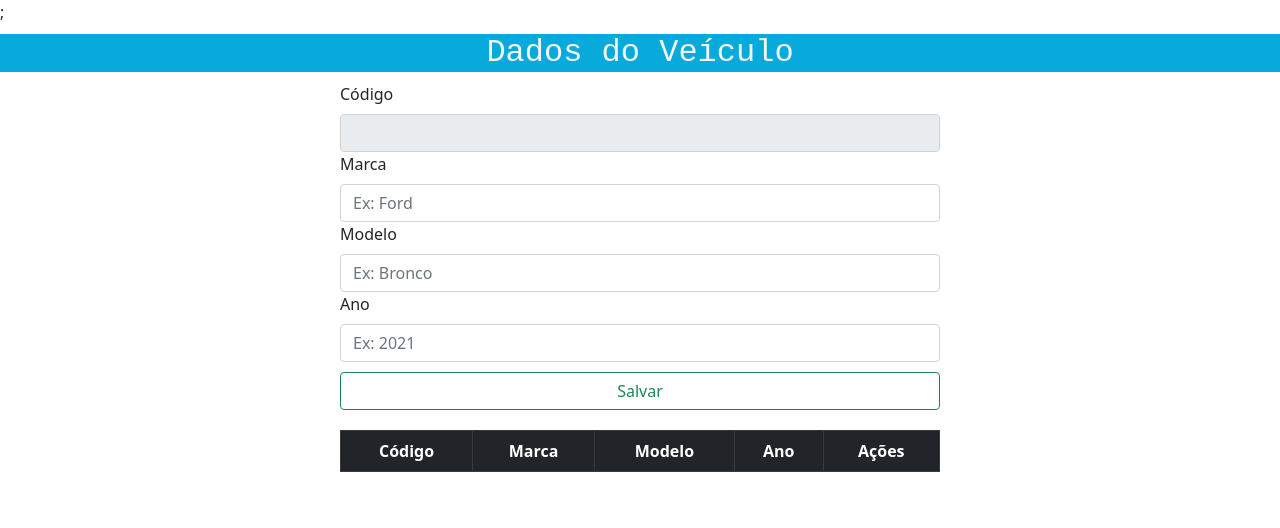
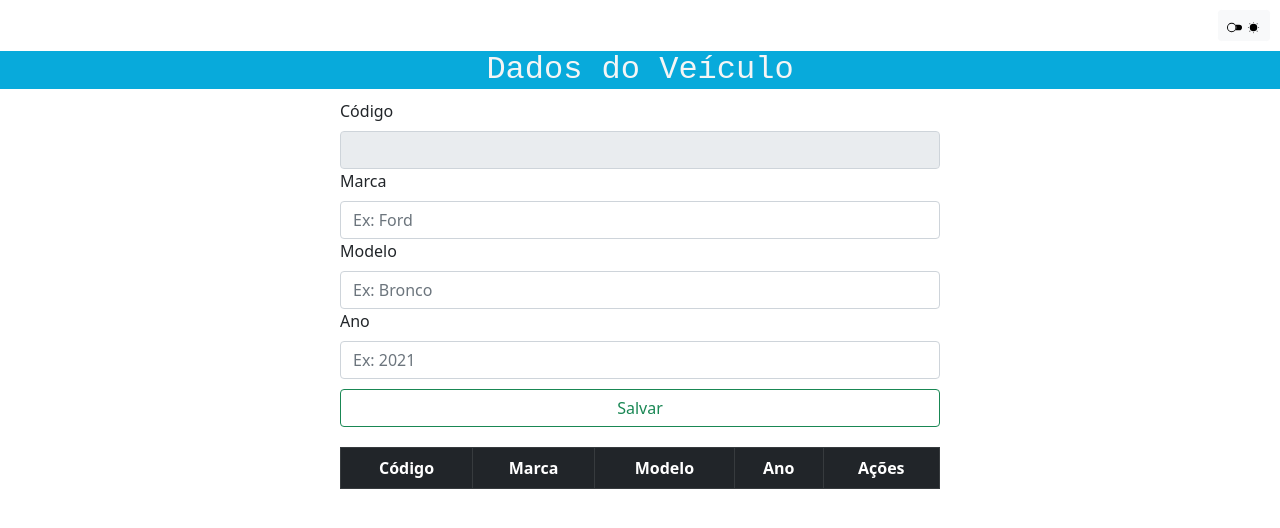
Before and after one commit to Diego-Girao/CRUD-VEHICLES, a website: page public/index.html in a window 1280 px wide. Drawn offline with nearby package versions, Linux system fonts and the light colour scheme; some packages are replaced by stand-ins of ours; no server answers; a script that the page names is missing.

Commit message:
Implementando Dark Mode 😎

```diff
--- a/public/index.html
+++ b/public/index.html
@@ -5,17 +5,22 @@
     <meta charset="UTF-8">
     <meta http-equiv="X-UA-Compatible" content="IE=edge">
     <meta name="viewport" content="width=device-width, initial-scale=1.0">
-    <link rel="shortcut icon" href="/image/favicon.png" type="image/png" />;
+    <link rel="shortcut icon" href="/image/favicon.png" type="image/png" />
 
     <!-- bootstrap-css -->
     <link href="https://cdn.jsdelivr.net/npm/bootstrap@5.0.0-beta3/dist/css/bootstrap.min.css" rel="stylesheet"
         integrity="sha384-eOJMYsd53ii+scO/bJGFsiCZc+5NDVN2yr8+0RDqr0Ql0h+rP48ckxlpbzKgwra6" crossorigin="anonymous">
 
-        <script src="https://cdn.jsdelivr.net/npm/sweetalert2@10"></script>
+    <script src="https://cdn.jsdelivr.net/npm/sweetalert2@10"></script>
 
     <title>::: Cadastro de Veículos :::</title>
 
     <style>
+        .dark-mode {
+            background-color: black;
+            color: white;
+        }
+
         .form-veiculos {
             width: 600px;
             margin: 10px auto;
@@ -41,6 +46,16 @@
             margin: 10px auto;
         }
 
+        .btn-tema{
+            text-align: right;
+            margin-right: 10px;
+        }
+        #btnModoEscuro {
+            width: auto;
+            margin: 10px auto;
+            margin-bottom: 0%;
+        }
+
         h2 {
             font-family: monospace;
             background-color: rgb(8, 170, 219);
@@ -53,6 +68,25 @@
 </head>
 
 <body>
+    <div class="btn-tema">
+        <button type="button" class="btn btn-light btn-sm" id="btnModoEscuro" onclick="myFunction()">
+           <!-- icon bi-toggle2-off  -->
+            <svg xmlns="http://www.w3.org/2000/svg" width="15" height="15" fill="currentColor" class="bi bi-toggle2-off" viewBox="0 0 16 16">
+                <path d="M9 11c.628-.836 1-1.874 1-3a4.978 4.978 0 0 0-1-3h4a3 3 0 1 1 0 6H9z"/>
+                <path d="M5 12a4 4 0 1 1 0-8 4 4 0 0 1 0 8zm0 1A5 5 0 1 0 5 3a5 5 0 0 0 0 10z"/>
+            </svg>
+           <!-- icon bi-brightness-high-fill  -->
+            <svg xmlns="http://www.w3.org/2000/svg" width="15" height="15" fill="currentColor" class="bi bi-brightness-high-fill" viewBox="0 0 16 16">
+                <path d="M12 8a4 4 0 1 1-8 0 4 4 0 0 1 8 0zM8.5 2.5a.5.5 0 1 1-1 0 .5.5 0 0 1 1 0zm0 11a.5.5 0 1 1-1 0 .5.5 0 0 1 1 0zm5-5a.5.5 0 1 1 0-1 .5.5 0 0 1 0 1zm-11 0a.5.5 0 1 1 0-1 .5.5 0 0 1 0 1zm9.743-4.036a.5.5 0 1 1-.707-.707.5.5 0 0 1 .707.707zm-7.779 7.779a.5.5 0 1 1-.707-.707.5.5 0 0 1 .707.707zm7.072 0a.5.5 0 1 1 .707-.707.5.5 0 0 1-.707.707zM3.757 4.464a.5.5 0 1 1 .707-.707.5.5 0 0 1-.707.707z"/>
+              </svg>
+        </button>
+    </div>
+    <script>
+        function myFunction() {
+            var element = document.body;
+            element.classList.toggle("dark-mode");
+        }
+    </script>
     <!-- Formulario com info dos veiculos. -->
     <h2>Dados do Veículo</h2>
     <div class="form-veiculos">
@@ -65,9 +99,8 @@
         <label for="formAnoInput" class="form-label">Ano</label>
         <input class="form-control" name="ano" placeholder="Ex: 2021">
         <button type="button" class="btn btn-outline-success" id="btnSave">Salvar</button>
-        </div>
+    </div>
     <!-- Final do Formulario com info dos veiculos. -->
-
     <div class="table-veiculos">
         <table class="table table-striped table-bordered">
             <thead class="table-dark">
```
